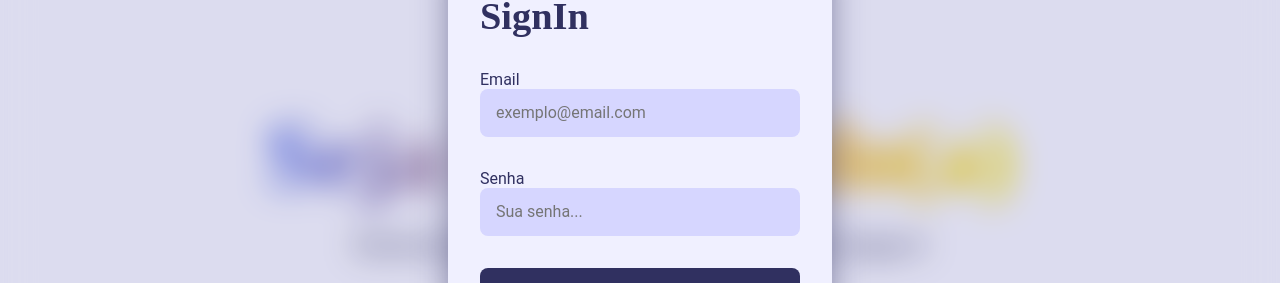
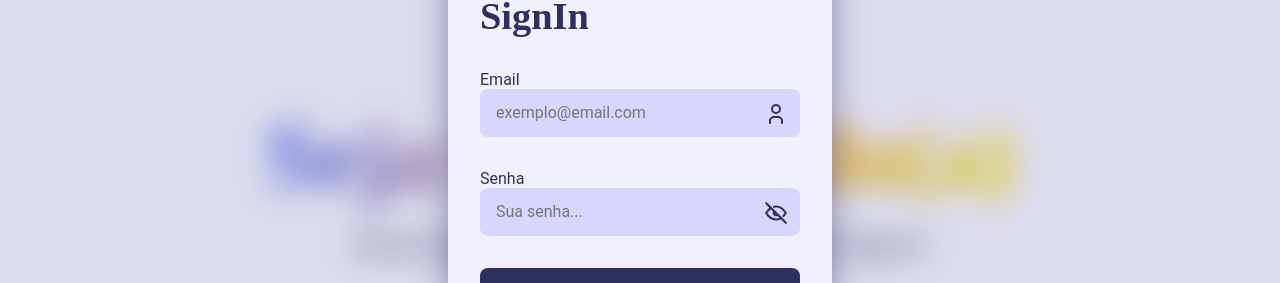
Before and after one commit to Davi-1903/CubeTime, a React (Vite) app in the folder client/: page / in a window 1280 px wide. Both pictures are taken after a click on the button "SignIn". Shown: the part 220-503 px from the top of the page. Built offline with nearby package versions, Linux system fonts and the light colour scheme; no server answers; a web font is replaced by a local one.

Commit message:
Aprimorar formulários de autenticação

```diff
--- a/client/src/pages/Auth/Forms.css
+++ b/client/src/pages/Auth/Forms.css
@@ -40,14 +40,41 @@
     color: var(--text-color);
 }
 
-.form-container form .input-label > input {
+.form-container form .input-label input {
     outline: none;
     width: 100%;
-    aspect-ratio: 20 / 3;
+    min-height: 3rem;
     background-color: hsl(from var(--base-color1) h s calc(l - 5));
     border-radius: .5rem;
-    padding-inline: 1rem;
-    font: normal 1rem var(--font-secundary)
+    padding-inline: 1rem 3rem;
+    font: normal 1rem var(--font-secundary);
+}
+
+.form-container form .input-label .input-content {
+    position: relative;
+}
+
+.form-container form .input-label .input-content .icon-container {
+    cursor: pointer;
+    position: absolute;
+    top: 10%;
+    right: 0.3rem;
+    height: 80%;
+    aspect-ratio: 1;
+    display: grid;
+    place-items: center;
+    background-color: transparent;
+    border-radius: .2rem;
+    transition: all 125ms;
+
+    &:hover {
+        background-color: hsl(from var(--base-color1) h s calc(l - 15));
+    }
+}
+
+.form-container form .input-label .input-content .icon-container svg {
+    stroke: var(--text-color);
+    margin-bottom: -3px;
 }
 
 .form-container form button[type='submit'] {
--- a/client/src/pages/Auth/SignIn.jsx
+++ b/client/src/pages/Auth/SignIn.jsx
@@ -1,7 +1,8 @@
 import { useEffect, useRef, useState } from 'react';
+import { IconEye, IconEyeOff, IconUser } from '@tabler/icons-react';
 import { useOpenSignIn, useOpenSignUp } from '../../context/OpenAuth';
+import { useAuthenticated } from '../../context/AuthContext';
 import './Forms.css';
-import { useAuthenticated } from '../../context/AuthContext';
 
 export default function SignIn() {
     const { setOpenSignIn } = useOpenSignIn();
@@ -12,6 +13,7 @@ export default function SignIn() {
         email: '',
         password: '',
     });
+    const [showPassword, setShowPassword] = useState(false);
     const containerRef = useRef(null);
     const formRef = useRef(null);
 
@@ -48,6 +50,10 @@ export default function SignIn() {
         }
     }
 
+    function toggleShowPassword() {
+        setShowPassword(!showPassword);
+    }
+
     useEffect(() => {
         function handleClick(event) {
             if (!formRef.current?.contains(event.target)) {
@@ -69,6 +75,7 @@ export default function SignIn() {
                 <h2>SignIn</h2>
                 <div className='input-label'>
                     <label htmlFor='email'>Email</label>
+                    <div className='input-content'>
                         <input
                             type='email'
                             id='email'
@@ -77,17 +84,26 @@ export default function SignIn() {
                             onChange={e => setFormData({ ...formData, email: e.target.value })}
                             required
                         />
+                        <label htmlFor='email' className='icon-container'>
+                            <IconUser />
+                        </label>
+                    </div>
                 </div>
                 <div className='input-label'>
                     <label htmlFor='password'>Senha</label>
+                    <div className='input-content'>
                         <input
-                        type='password'
+                            type={showPassword ? 'text' : 'password'}
                             id='password'
                             placeholder='Sua senha...'
                             value={formData.password}
                             onChange={e => setFormData({ ...formData, password: e.target.value })}
                             required
                         />
+                        <button type='button' className='icon-container' onClick={toggleShowPassword}>
+                            {showPassword ? <IconEye size={26} /> : <IconEyeOff size={26} />}
+                        </button>
+                    </div>
                 </div>
                 <button type='submit'>Entrar</button>
                 <p>
--- a/client/src/pages/Auth/SignUp.jsx
+++ b/client/src/pages/Auth/SignUp.jsx
@@ -1,4 +1,5 @@
 import { useEffect, useRef, useState } from 'react';
+import { IconEye, IconEyeOff, IconMail, IconUser } from '@tabler/icons-react';
 import { useAuthenticated } from '../../context/AuthContext';
 import { useOpenSignIn, useOpenSignUp } from '../../context/OpenAuth';
 import './Forms.css';
@@ -13,6 +14,7 @@ export default function SignUp() {
         email: '',
         password: '',
     });
+    const [showPassword, setShowPassword] = useState(false);
     const containerRef = useRef(null);
     const formRef = useRef(null);
 
@@ -49,6 +51,10 @@ export default function SignUp() {
         }
     }
 
+    function toggleShowPassword() {
+        setShowPassword(!showPassword);
+    }
+
     useEffect(() => {
         function handleClick(event) {
             if (!formRef.current?.contains(event.target)) {
@@ -70,6 +76,7 @@ export default function SignUp() {
                 <h2>SignUp</h2>
                 <div className='input-label'>
                     <label htmlFor='nome'>Nome</label>
+                    <div className='input-content'>
                         <input
                             type='text'
                             id='nome'
@@ -78,9 +85,14 @@ export default function SignUp() {
                             onChange={e => setFormData({ ...formData, name: e.target.value })}
                             required
                         />
+                        <label htmlFor='nome' className='icon-container'>
+                            <IconUser size={26} />
+                        </label>
+                    </div>
                 </div>
                 <div className='input-label'>
                     <label htmlFor='email'>Email</label>
+                    <div className='input-content'>
                         <input
                             type='email'
                             id='email'
@@ -89,17 +101,26 @@ export default function SignUp() {
                             onChange={e => setFormData({ ...formData, email: e.target.value })}
                             required
                         />
+                        <label htmlFor='email' className='icon-container'>
+                            <IconMail size={26} />
+                        </label>
+                    </div>
                 </div>
                 <div className='input-label'>
                     <label htmlFor='password'>Senha</label>
+                    <div className='input-content'>
                         <input
-                        type='password'
+                            type={showPassword ? 'text' : 'password'}
                             id='password'
                             placeholder='Sua senha...'
                             value={formData.password}
                             onChange={e => setFormData({ ...formData, password: e.target.value })}
                             required
                         />
+                        <button type='button' className='icon-container' onClick={toggleShowPassword}>
+                            {showPassword ? <IconEye size={26} /> : <IconEyeOff size={26} />}
+                        </button>
+                    </div>
                 </div>
                 <button type='submit'>Cadastrar-se</button>
                 <p>
```
Lines whose indentation alone changed are shown as unchanged.
